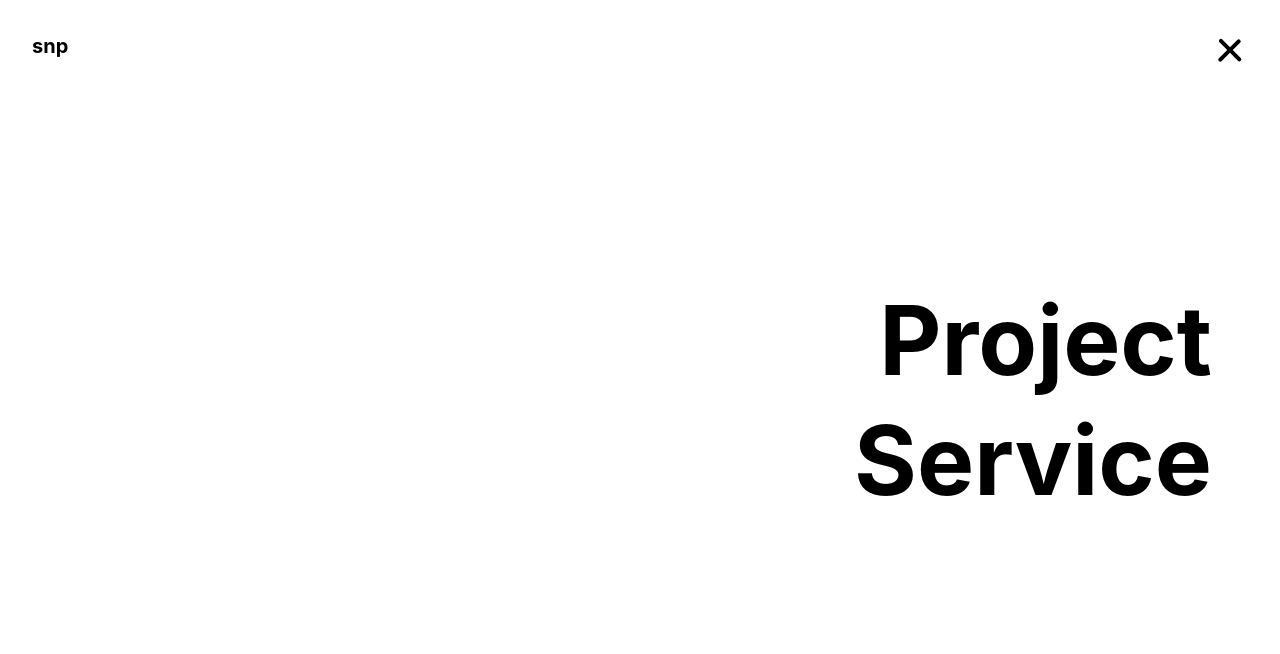
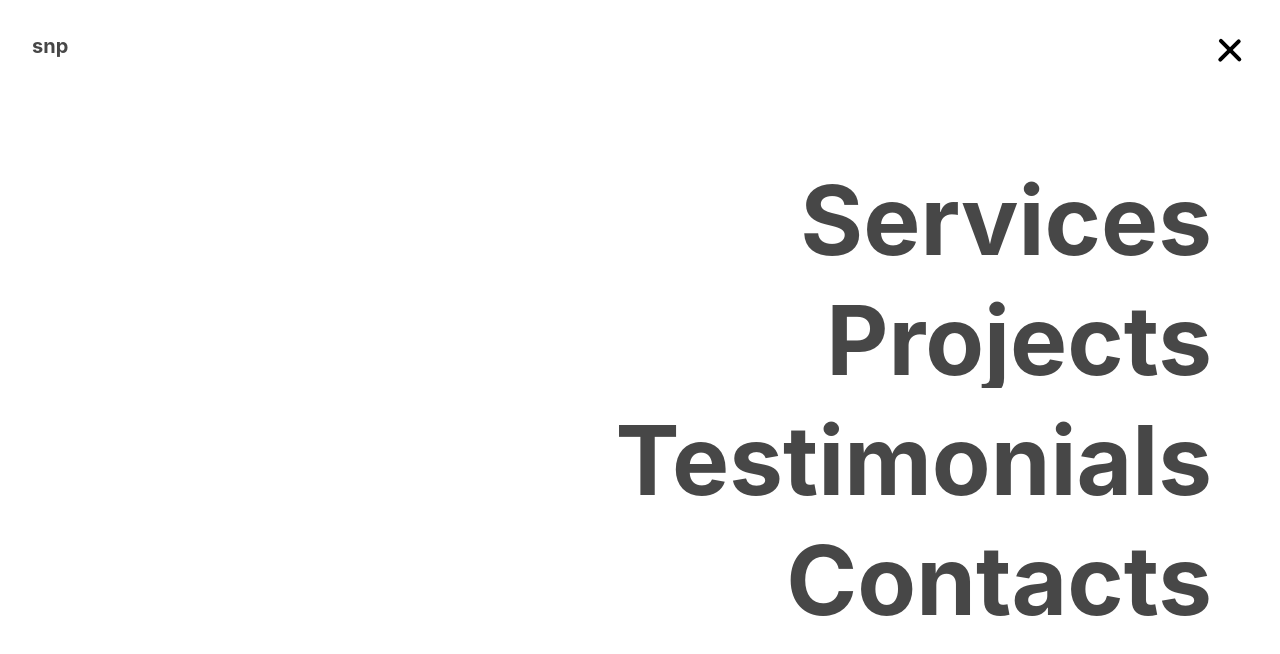
Before and after one commit to Magic-Front/company-site, a React (Create React App) app: page / in a window 1280 px wide. Both pictures are taken after a click on the button 1230 px from the left and 50 px from the top of the page. Shown: the top 654 px of the page. Built offline with nearby package versions, Linux system fonts and the light colour scheme.

Commit message:
[New] menu static complete

```diff
--- a/public/index.html
+++ b/public/index.html
@@ -35,7 +35,7 @@
     />
     <title>Neil</title>
   </head>
-  <body>
+  <body class="text-default bg-bg-default transition-all">
     <noscript>You need to enable JavaScript to run this app.</noscript>
     <div id="root"></div>
     <!--
--- a/src/layouts/MenuContent.js
+++ b/src/layouts/MenuContent.js
@@ -7,8 +7,30 @@ export default function MenuContent({ open = false }) {
     <div>
       <Fade in={Boolean(open)}>
         <div className="fixed top-0 left-0 h-full w-full bg-white flex justify-center items-end flex-col p-14">
-          <MenuContentItem label="Project" to="" />
-          <MenuContentItem label="Service" to="" />
+          <MenuContentItem
+            open={Boolean(open)}
+            delay={100}
+            label="Services"
+            to=""
+          />
+          <MenuContentItem
+            open={Boolean(open)}
+            delay={200}
+            label="Projects"
+            to=""
+          />
+          <MenuContentItem
+            open={Boolean(open)}
+            delay={300}
+            label="Testimonials"
+            to=""
+          />
+          <MenuContentItem
+            open={Boolean(open)}
+            delay={400}
+            label="Contacts"
+            to=""
+          />
         </div>
       </Fade>
     </div>
--- a/src/layouts/MenuContentItem.js
+++ b/src/layouts/MenuContentItem.js
@@ -1,12 +1,22 @@
+import { Fade, Slide } from '@material-ui/core'
 import React from 'react'
 import { Link } from 'react-router-dom'
 
-export default function MenuContentItem({ label = '', to = '' }) {
+export default function MenuContentItem({
+  open = false,
+  label = '',
+  to = '',
+  delay = 1000,
+}) {
   return (
-    <div className="m-3">
-      <Link to={to || '/'}>
-        <div className="text-8xl font-bold">{label ?? ''}</div>
-      </Link>
-    </div>
+    <Slide in={Boolean(open)} direction="down" timeout={{ enter: delay }}>
+      <div className="m-3 overflow-hidden">
+        <Fade in={Boolean(open)} timeout={{ enter: delay }}>
+          <Link to={to || '/'}>
+            <div className="text-8xl font-bold">{label ?? ''}</div>
+          </Link>
+        </Fade>
+      </div>
+    </Slide>
   )
 }
--- a/tailwind.config.js
+++ b/tailwind.config.js
@@ -4,6 +4,10 @@ module.exports = {
   darkMode: 'class', // or 'media' or 'class'
   theme: {
     extend: {
+      colors: {
+        default: '#474747',
+        'bg-default': '#F7F7F7',
+      },
       screens: {
         sm: '600px',
         md: '960px',
```
